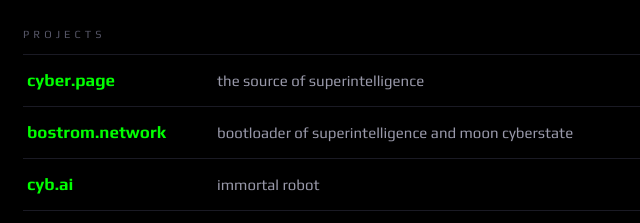
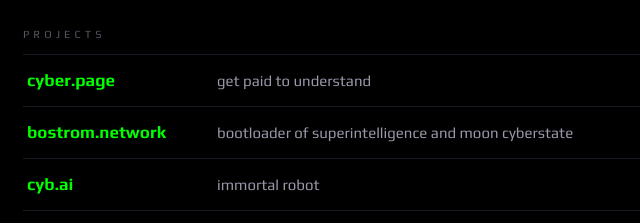
Before and after one commit to cyberia-to/cyberia-to, a plain HTML site: page index.html in a window 1280 px wide. Shown: the part 517-740 px from the top of the page, 227-867 px from the left. Drawn offline with Linux system fonts and the light colour scheme.

Commit message:
cyber.page row: get paid to understand

```diff
--- a/index.html
+++ b/index.html
@@ -156,7 +156,7 @@
     <div class="projects">
         <a class="proj" href="https://cyber.page" target="_blank" rel="noopener">
             <span class="domain">cyber.page</span>
-            <span class="desc">the source of superintelligence</span>
+            <span class="desc">get paid to understand</span>
             <span class="arr">→</span>
         </a>
         <a class="proj" href="https://bostrom.network" target="_blank" rel="noopener">
```
